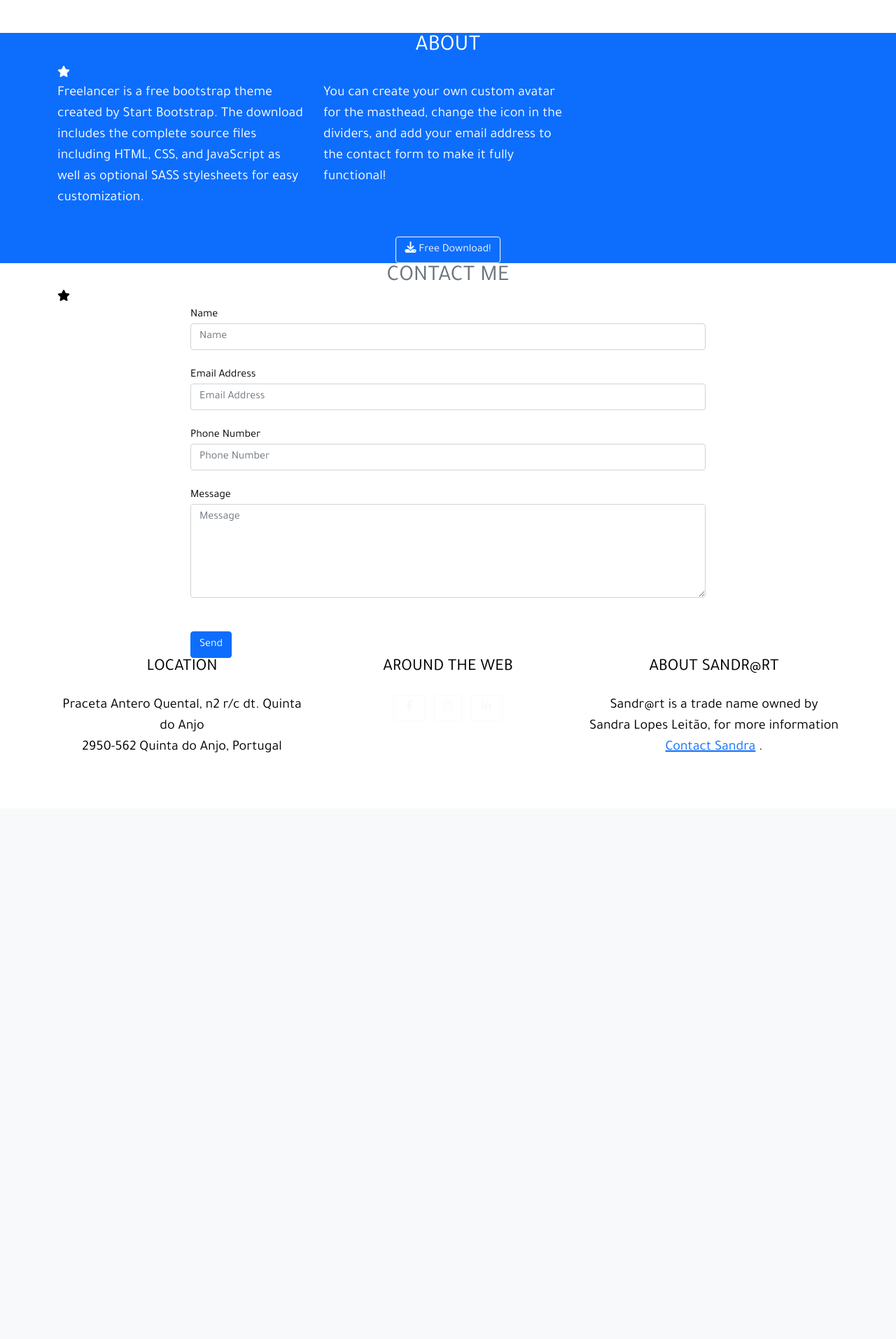
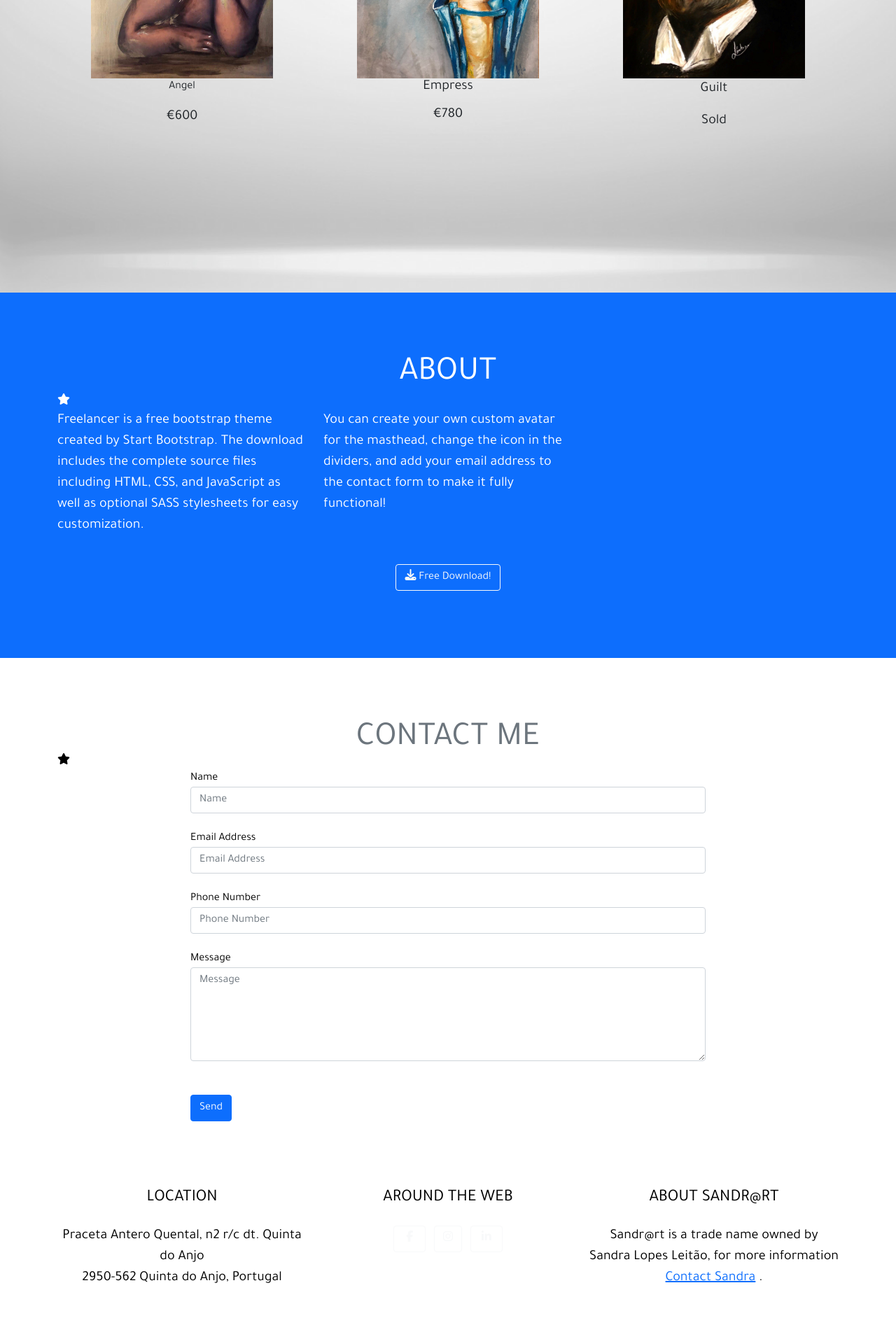
Before and after one commit to veraleitaodev/sandra_art, a Django app: page / in a window 1280 px wide. Shown: the part 1018-2931 px from the top of the page at 70% size. Before the commit the page ends 2093 px from the top, so only its background shows below. Run offline with Django 3.2, Linux system fonts and the light colour scheme; some libraries are stand-ins or nearby versions.

Commit message:
added content to gallery in homepage

```diff
--- a/home/templates/home/index.html
+++ b/home/templates/home/index.html
@@ -12,7 +12,7 @@
 {% block content %}
 
     <!-- Masthead costumised from bootstrap template-->
-        <header class="masthead bg-primary text-white text-center">
+        <header class="masthead text-center">
             <div class="container-fluid home-image-container">
 
                 <div class="row h-100 align-items-center justify-content-center">
@@ -28,43 +28,47 @@
             </div>
         </header>
         <!-- Gallery Section-->
-        <section class="page-section portfolio" id="portfolio">
+        <section class="page-section gallery">
             <div class="container">
                 <!-- Gallery Section Heading-->
-                <h2 class="page-section-heading text-center text-uppercase text-secondary mb-0">Portfolio</h2>
-                <!-- Icon Divider-->
-                <div class="divider-custom">
-                    <div class="divider-custom-line"></div>
-                    <div class="divider-custom-icon"><i class="fas fa-star"></i></div>
-                    <div class="divider-custom-line"></div>
-                </div>
+                <h2 class="page-section-heading text-center text-uppercase text-secondary mb-0">Gallery</h2>
+
                 <!-- Gallery Grid Items-->
                 <div class="row justify-content-center">
                     <!-- Gallery Item 1-->
                     <div class="col-md-6 col-lg-4 mb-5">
-                        <div class="portfolio-item mx-auto" data-toggle="modal" data-target="#portfolioModal1">
+                        <div class="gallery-item mx-auto px-lg-5" >
+                            <img class="img-fluid" src="{% static 'angel.jpg' %}" alt="angel" />
                             <div class="portfolio-item-caption d-flex align-items-center justify-content-center h-100 w-100">
-                                <div class="portfolio-item-caption-content text-center text-white"><i class="fas fa-plus fa-3x"></i></div>
+                                <div class="portfolio-item-caption-content text-center text-dark">
+                                    <p class="item-title">Angel</p>
+                                    <p class="blockquote">€600</p>
+                                </div>
                             </div>
-                            <img class="img-fluid" src="#" alt="" />
                         </div>
                     </div>
-                    <!-- Portfolio Item 2-->
+                    <!-- Gallery Item 2-->
                     <div class="col-md-6 col-lg-4 mb-5">
-                        <div class="portfolio-item mx-auto" data-toggle="modal" data-target="#portfolioModal2">
-                            <div class="portfolio-item-caption d-flex align-items-center justify-content-center h-100 w-100">
-                                <div class="portfolio-item-caption-content text-center text-white"><i class="fas fa-plus fa-3x"></i></div>
+                        <div class="gallery-item mx-auto px-lg-5" >
+                            <img class="img-fluid" src="{% static 'imperatriz.jpg' %}" alt="empress" />
+                            <div class="gallery-item-caption d-flex align-items-center justify-content-center h-100 w-100">
+                                <div class="portfolio-item-caption-content display-5 text-center text-dark">
+                                    <p class="blockquote">Empress</p>
+                                    <p class="blockquote">€780</p>
+                                </div>
                             </div>
-                            <img class="img-fluid" src="#" alt="" />
                         </div>
                     </div>
-                    <!-- Portfolio Item 3-->
+                    <!-- Gallery Item 3-->
                     <div class="col-md-6 col-lg-4 mb-5">
-                        <div class="portfolio-item mx-auto" data-toggle="modal" data-target="#portfolioModal3">
+                        <div class="gallery-item mx-auto px-lg-5" >
+                            <img class="img-fluid" src="{% static 'culpa.png' %}" alt="guilt" />
                             <div class="portfolio-item-caption d-flex align-items-center justify-content-center h-100 w-100">
-                                <div class="portfolio-item-caption-content text-center text-white"><i class="fas fa-plus fa-3x"></i></div>
+                                <div class="portfolio-item-caption-content text-center text-dark">
+                                    <p class="blockquote">Guilt</p>
+                                    <p class="blockquote text-mute">Sold</p>
+                                </div>
                             </div>
-                            <img class="img-fluid" src="#" alt="" />
                         </div>
                     </div>
 
--- a/static/css/base.css
+++ b/static/css/base.css
@@ -35,3 +35,29 @@ body {
 .heading-bg {
     background-color: rgb(255, 255, 255, 0.8);
 }
+
+/* bootstrap template */
+.page-section {
+  padding: 6rem 0;
+}
+
+/* bootstrap template */
+.page-section .page-section-heading {
+  font-size: 2.25rem;
+  line-height: 2rem;
+}
+
+/* bootstrap template */
+@media (min-width: 992px) {
+  .page-section .page-section-heading {
+    font-size: 3rem;
+    line-height: 2.5rem;
+  }
+}
+
+.gallery {
+    background: url(/media/background_gallery.jpg) no-repeat center center;
+    background-size: cover;
+    color: #555555;
+    min-height: 800px;
+}
```
Also changed, not shown: static/angel.jpg (added), static/culpa.png (added), static/imperatriz.jpg (added).
